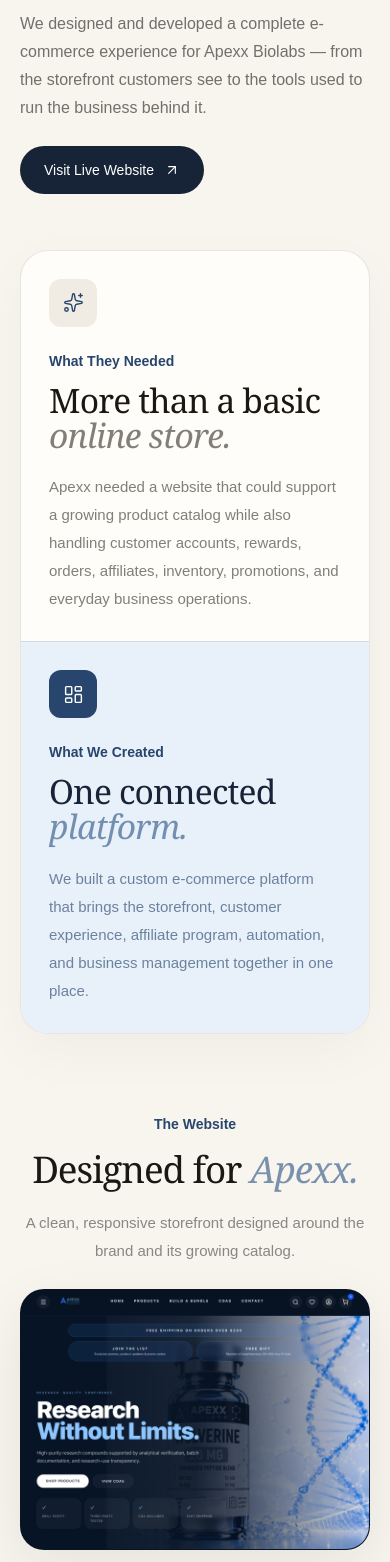
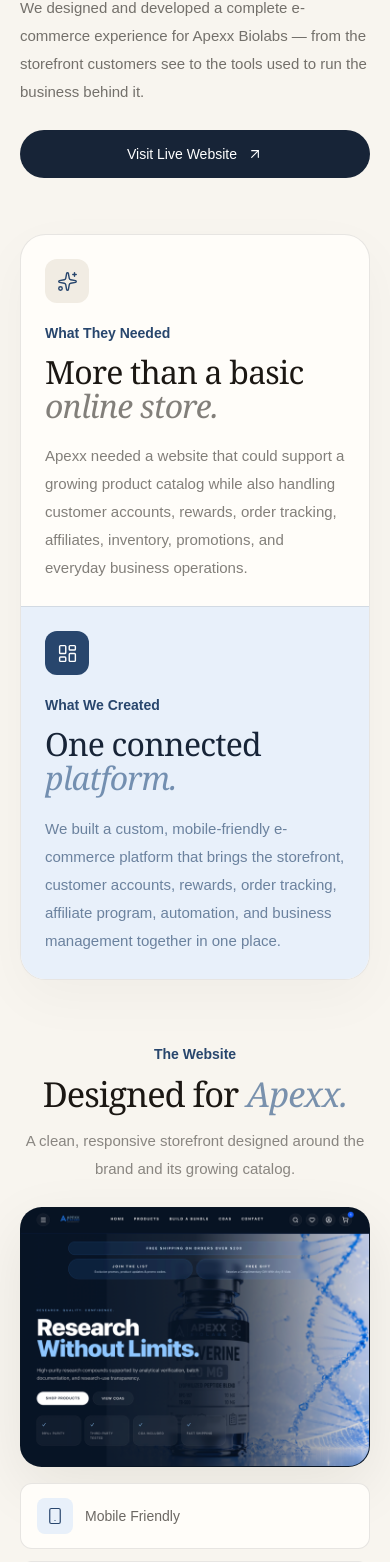
Before and after one commit to Jovavoco/jovavo, a Next.js app: page /work/apexx-biolabs in a window 390 px wide. Shown: the part 419-1981 px from the top of the page. Built offline with nearby package versions, Linux system fonts and the light colour scheme; no server answers.

Commit message:
Update page.tsx

```diff
--- a/app/work/apexx-biolabs/page.tsx
+++ b/app/work/apexx-biolabs/page.tsx
@@ -13,6 +13,7 @@
   Mail,
   PackageCheck,
   ShoppingBag,
+  Smartphone,
   Sparkles,
   Truck,
   UserRound,
@@ -86,18 +87,22 @@
   {
     icon: BadgePercent,
     title: "Affiliate Codes",
+    description: "Unique promotional codes for each affiliate.",
   },
   {
-    icon: ShoppingBag,
-    title: "Order Tracking",
+    icon: Users,
+    title: "Affiliate Dashboard",
+    description: "A dedicated dashboard for affiliate activity.",
   },
   {
     icon: CircleDollarSign,
-    title: "Commissions",
+    title: "Commission Tracking",
+    description: "Track commissions generated through affiliate codes.",
   },
   {
     icon: Mail,
     title: "Automated Emails",
+    description: "Automatic communication connected to the affiliate program.",
   },
 ];
 
@@ -112,7 +117,7 @@
 
 export default function ApexxBiolabsCaseStudy() {
   return (
-    <main className="min-h-screen bg-[#f8f5ef] text-[#1b1713]">
+    <main className="min-h-screen overflow-x-hidden bg-[#f8f5ef] text-[#1b1713]">
       {/* =========================================================
           HERO
       ========================================================= */}
@@ -133,7 +138,7 @@
           <div className="mt-10 grid gap-8 md:mt-12 lg:grid-cols-[1fr_0.85fr] lg:items-end lg:gap-16">
             <div>
               <div className="mb-5 flex items-center gap-3">
-                <div className="flex h-11 w-11 items-center justify-center rounded-xl bg-[#172437] text-white shadow-[0_10px_30px_rgba(23,36,55,0.12)]">
+                <div className="flex h-11 w-11 shrink-0 items-center justify-center rounded-xl bg-[#172437] text-white shadow-[0_10px_30px_rgba(23,36,55,0.12)]">
                   <ShoppingBag size={20} strokeWidth={1.6} />
                 </div>
 
@@ -142,23 +147,24 @@
                     Apexx Biolabs
                   </p>
 
-                  <p className="mt-0.5 text-[13px] text-[#1b1713]/45">
+                  <p className="mt-0.5 text-[13px] leading-5 text-[#1b1713]/45">
                     E-Commerce · Web Design · Development
                   </p>
                 </div>
               </div>
 
-              <h1 className="font-serif text-[3.4rem] font-light leading-[0.95] tracking-[-0.04em] sm:text-[4.2rem] md:text-[5rem]">
+              <h1 className="font-serif text-[3rem] font-light leading-[0.97] tracking-[-0.04em] sm:text-[4rem] md:text-[4.7rem] lg:text-[5rem]">
                 A custom platform
-                <br />
+                <br className="hidden sm:block" />
                 <span className="italic text-[#345b88]/65">
+                  {" "}
                   built to grow.
                 </span>
               </h1>
             </div>
 
             <div>
-              <p className="max-w-lg text-[16px] leading-7 text-[#1b1713]/60">
+              <p className="max-w-lg text-[15px] leading-7 text-[#1b1713]/60 sm:text-[16px]">
                 We designed and developed a complete e-commerce experience for
                 Apexx Biolabs — from the storefront customers see to the tools
                 used to run the business behind it.
@@ -168,7 +174,7 @@
                 href="https://apexxbiolabs.com"
                 target="_blank"
                 rel="noopener noreferrer"
-                className="group mt-6 inline-flex items-center justify-center gap-2.5 rounded-full bg-[#172437] px-6 py-3.5 text-sm font-medium text-white transition-all duration-300 hover:-translate-y-0.5 hover:bg-[#28466d]"
+                className="group mt-6 inline-flex w-full items-center justify-center gap-2.5 rounded-full bg-[#172437] px-6 py-3.5 text-sm font-medium text-white transition-all duration-300 hover:-translate-y-0.5 hover:bg-[#28466d] sm:w-auto"
               >
                 Visit Live Website
 
@@ -186,12 +192,12 @@
       {/* =========================================================
           WHAT THEY NEEDED / WHAT WE CREATED
       ========================================================= */}
-      <section className="mx-auto max-w-6xl px-5 pb-20 sm:px-6 md:pb-24">
-        <div className="grid overflow-hidden rounded-[1.75rem] border border-[#1b1713]/10 bg-[#fffdf9] shadow-[0_18px_55px_rgba(27,23,19,0.035)] md:grid-cols-2">
+      <section className="mx-auto max-w-6xl px-5 pb-16 sm:px-6 sm:pb-20 md:pb-24">
+        <div className="grid overflow-hidden rounded-[1.6rem] border border-[#1b1713]/10 bg-[#fffdf9] shadow-[0_18px_55px_rgba(27,23,19,0.035)] md:grid-cols-2 md:rounded-[1.75rem]">
           {/* WHAT THEY NEEDED */}
           <Reveal>
-            <div className="h-full p-7 sm:p-9 md:p-10">
-              <div className="mb-6 flex h-12 w-12 items-center justify-center rounded-xl bg-[#f1ece3] text-[#28466d]">
+            <div className="h-full p-6 sm:p-8 md:p-10">
+              <div className="mb-5 flex h-11 w-11 items-center justify-center rounded-xl bg-[#f1ece3] text-[#28466d] sm:h-12 sm:w-12">
                 <Sparkles size={21} strokeWidth={1.6} />
               </div>
 
@@ -199,7 +205,7 @@
                 What They Needed
               </p>
 
-              <h2 className="mt-3 font-serif text-[2.1rem] font-light leading-[1.05] tracking-[-0.025em] sm:text-[2.5rem]">
+              <h2 className="mt-3 font-serif text-[2rem] font-light leading-[1.05] tracking-[-0.025em] sm:text-[2.4rem]">
                 More than a basic
                 <br />
                 <span className="italic text-[#1b1713]/55">
@@ -209,17 +215,17 @@
 
               <p className="mt-5 text-[15px] leading-7 text-[#1b1713]/55">
                 Apexx needed a website that could support a growing product
-                catalog while also handling customer accounts, rewards, orders,
-                affiliates, inventory, promotions, and everyday business
-                operations.
+                catalog while also handling customer accounts, rewards, order
+                tracking, affiliates, inventory, promotions, and everyday
+                business operations.
               </p>
             </div>
           </Reveal>
 
           {/* WHAT WE CREATED */}
           <Reveal delay={80}>
-            <div className="h-full border-t border-[#1b1713]/10 bg-[#e8f0fa] p-7 sm:p-9 md:border-l md:border-t-0 md:p-10">
-              <div className="mb-6 flex h-12 w-12 items-center justify-center rounded-xl bg-[#28466d] text-white">
+            <div className="h-full border-t border-[#1b1713]/10 bg-[#e8f0fa] p-6 sm:p-8 md:border-l md:border-t-0 md:p-10">
+              <div className="mb-5 flex h-11 w-11 items-center justify-center rounded-xl bg-[#28466d] text-white sm:h-12 sm:w-12">
                 <LayoutDashboard size={21} strokeWidth={1.6} />
               </div>
 
@@ -227,7 +233,7 @@
                 What We Created
               </p>
 
-              <h2 className="mt-3 font-serif text-[2.1rem] font-light leading-[1.05] tracking-[-0.025em] text-[#172437] sm:text-[2.5rem]">
+              <h2 className="mt-3 font-serif text-[2rem] font-light leading-[1.05] tracking-[-0.025em] text-[#172437] sm:text-[2.4rem]">
                 One connected
                 <br />
                 <span className="italic text-[#345b88]/65">
@@ -236,9 +242,10 @@
               </h2>
 
               <p className="mt-5 text-[15px] leading-7 text-[#28466d]/65">
-                We built a custom e-commerce platform that brings the
-                storefront, customer experience, affiliate program, automation,
-                and business management together in one place.
+                We built a custom, mobile-friendly e-commerce platform that
+                brings the storefront, customer accounts, rewards, order
+                tracking, affiliate program, automation, and business
+                management together in one place.
               </p>
             </div>
           </Reveal>
@@ -248,14 +255,14 @@
       {/* =========================================================
           WEBSITE
       ========================================================= */}
-      <section className="mx-auto max-w-5xl px-5 pb-20 sm:px-6 md:pb-24">
+      <section className="mx-auto max-w-5xl px-5 pb-16 sm:px-6 sm:pb-20 md:pb-24">
         <Reveal>
           <div className="mb-6 text-center">
             <p className="text-sm font-semibold text-[#28466d]">
               The Website
             </p>
 
-            <h2 className="mt-2 font-serif text-[2.3rem] font-light tracking-[-0.03em] sm:text-[2.8rem]">
+            <h2 className="mt-2 font-serif text-[2.15rem] font-light leading-tight tracking-[-0.03em] sm:text-[2.7rem]">
               Designed for{" "}
               <span className="italic text-[#345b88]/65">
                 Apexx.
@@ -268,12 +275,46 @@
             </p>
           </div>
 
-          <div className="mx-auto max-w-3xl overflow-hidden rounded-[1.5rem] border border-[#1b1713]/10 bg-[#081526] shadow-[0_20px_60px_rgba(27,23,19,0.08)] sm:rounded-[1.75rem]">
+          {/* SMALLER WEBSITE IMAGE */}
+          <div className="mx-auto max-w-3xl overflow-hidden rounded-[1.35rem] border border-[#1b1713]/10 bg-[#081526] shadow-[0_20px_60px_rgba(27,23,19,0.08)] sm:rounded-[1.6rem]">
             <img
               src="/images/work/apexx-homepagebiolabs.png"
               alt="Apexx Biolabs homepage"
               className="block h-auto w-full object-top"
             />
+          </div>
+
+          {/* WEBSITE HIGHLIGHTS */}
+          <div className="mx-auto mt-4 grid max-w-3xl gap-3 sm:grid-cols-3">
+            <div className="flex items-center gap-3 rounded-xl border border-[#1b1713]/10 bg-[#fffdf9] px-4 py-3.5">
+              <div className="flex h-9 w-9 shrink-0 items-center justify-center rounded-lg bg-[#e8f0fa] text-[#28466d]">
+                <Smartphone size={18} strokeWidth={1.6} />
+              </div>
+
+              <span className="text-sm font-medium text-[#1b1713]/65">
+                Mobile Friendly
+              </span>
+            </div>
+
+            <div className="flex items-center gap-3 rounded-xl border border-[#1b1713]/10 bg-[#fffdf9] px-4 py-3.5">
+              <div className="flex h-9 w-9 shrink-0 items-center justify-center rounded-lg bg-[#e8f0fa] text-[#28466d]">
+                <ShoppingBag size={18} strokeWidth={1.6} />
+              </div>
+
+              <span className="text-sm font-medium text-[#1b1713]/65">
+                Custom E-Commerce
+              </span>
+            </div>
+
+            <div className="flex items-center gap-3 rounded-xl border border-[#1b1713]/10 bg-[#fffdf9] px-4 py-3.5">
+              <div className="flex h-9 w-9 shrink-0 items-center justify-center rounded-lg bg-[#e8f0fa] text-[#28466d]">
+                <Zap size={18} strokeWidth={1.6} />
+              </div>
+
+              <span className="text-sm font-medium text-[#1b1713]/65">
+                Fast & Responsive
+              </span>
+            </div>
           </div>
         </Reveal>
       </section>
@@ -281,10 +322,10 @@
       {/* =========================================================
           FOR CUSTOMERS
       ========================================================= */}
-      <section className="mx-auto max-w-6xl px-5 pb-20 sm:px-6 md:pb-24">
+      <section className="mx-auto max-w-6xl px-5 pb-16 sm:px-6 sm:pb-20 md:pb-24">
         <Reveal>
-          <div className="mb-9 max-w-2xl">
-            <div className="mb-5 flex h-12 w-12 items-center justify-center rounded-xl bg-[#e8f0fa] text-[#28466d]">
+          <div className="mb-8 max-w-2xl sm:mb-9">
+            <div className="mb-5 flex h-11 w-11 items-center justify-center rounded-xl bg-[#e8f0fa] text-[#28466d] sm:h-12 sm:w-12">
               <UserRound size={21} strokeWidth={1.6} />
             </div>
 
@@ -292,10 +333,11 @@
               For Customers
             </p>
 
-            <h2 className="mt-2 font-serif text-[2.5rem] font-light leading-[1.03] tracking-[-0.03em] sm:text-[3.1rem]">
+            <h2 className="mt-2 font-serif text-[2.2rem] font-light leading-[1.04] tracking-[-0.03em] sm:text-[3rem]">
               Everything they need
-              <br />
+              <br className="hidden sm:block" />
               <span className="italic text-[#345b88]/60">
+                {" "}
                 in one account.
               </span>
             </h2>
@@ -311,18 +353,20 @@
           {customerFeatures.map(
             ({ icon: Icon, title, description }, index) => (
               <Reveal key={title} delay={(index % 5) * 50}>
-                <div className="h-full rounded-[1.4rem] border border-[#1b1713]/10 bg-[#fffdf9] p-5 transition-all duration-300 hover:-translate-y-1 hover:border-[#28466d]/20 hover:shadow-[0_15px_40px_rgba(27,23,19,0.05)]">
-                  <div className="mb-5 flex h-10 w-10 items-center justify-center rounded-xl bg-[#f1ece3] text-[#28466d]">
+                <div className="flex h-full items-start gap-4 rounded-[1.3rem] border border-[#1b1713]/10 bg-[#fffdf9] p-5 transition-all duration-300 hover:-translate-y-1 hover:border-[#28466d]/20 hover:shadow-[0_15px_40px_rgba(27,23,19,0.05)] sm:block">
+                  <div className="flex h-10 w-10 shrink-0 items-center justify-center rounded-xl bg-[#f1ece3] text-[#28466d] sm:mb-5">
                     <Icon size={19} strokeWidth={1.6} />
                   </div>
 
-                  <h3 className="font-serif text-[1.25rem] font-light leading-tight">
+                  <div>
+                    <h3 className="font-serif text-[1.2rem] font-light leading-tight sm:text-[1.25rem]">
                       {title}
                     </h3>
 
-                  <p className="mt-2 text-[13px] leading-5 text-[#1b1713]/45">
+                    <p className="mt-1.5 text-[13px] leading-5 text-[#1b1713]/45 sm:mt-2">
                       {description}
                     </p>
+                  </div>
                 </div>
               </Reveal>
             )
@@ -333,12 +377,12 @@
       {/* =========================================================
           FOR APEXX
       ========================================================= */}
-      <section className="mx-auto max-w-6xl px-5 pb-20 sm:px-6 md:pb-24">
+      <section className="mx-auto max-w-6xl px-5 pb-16 sm:px-6 sm:pb-20 md:pb-24">
         <Reveal>
-          <div className="rounded-[2rem] bg-[#172437] p-7 text-white shadow-[0_20px_60px_rgba(23,36,55,0.1)] sm:p-9 md:p-11">
-            <div className="grid gap-10 lg:grid-cols-[0.75fr_1.25fr] lg:gap-16">
+          <div className="rounded-[1.6rem] bg-[#172437] p-6 text-white shadow-[0_20px_60px_rgba(23,36,55,0.1)] sm:rounded-[2rem] sm:p-9 md:p-11">
+            <div className="grid gap-9 lg:grid-cols-[0.75fr_1.25fr] lg:gap-16">
               <div>
-                <div className="mb-6 flex h-12 w-12 items-center justify-center rounded-xl bg-white/10 text-white">
+                <div className="mb-5 flex h-11 w-11 items-center justify-center rounded-xl bg-white/10 text-white sm:h-12 sm:w-12">
                   <LayoutDashboard size={21} strokeWidth={1.6} />
                 </div>
 
@@ -346,10 +390,11 @@
                   For Apexx
                 </p>
 
-                <h2 className="mt-2 font-serif text-[2.5rem] font-light leading-[1.03] tracking-[-0.03em] sm:text-[3rem]">
+                <h2 className="mt-2 font-serif text-[2.2rem] font-light leading-[1.04] tracking-[-0.03em] sm:text-[3rem]">
                   Simple tools to run
-                  <br />
+                  <br className="hidden sm:block" />
                   <span className="italic text-[#a9c2df]">
+                    {" "}
                     the business.
                   </span>
                 </h2>
@@ -365,14 +410,14 @@
                   ({ icon: Icon, title, description }) => (
                     <div
                       key={title}
-                      className="flex items-start gap-4 rounded-[1.25rem] border border-white/[0.06] bg-white/[0.07] p-4 sm:p-5"
+                      className="flex items-start gap-4 rounded-[1.15rem] border border-white/[0.06] bg-white/[0.07] p-4 sm:p-5"
                     >
                       <div className="flex h-10 w-10 shrink-0 items-center justify-center rounded-xl bg-white/10 text-[#a9c2df]">
                         <Icon size={18} strokeWidth={1.6} />
                       </div>
 
                       <div>
-                        <h3 className="font-serif text-[1.2rem] font-light">
+                        <h3 className="font-serif text-[1.15rem] font-light sm:text-[1.2rem]">
                           {title}
                         </h3>
 
@@ -392,12 +437,12 @@
       {/* =========================================================
           AFFILIATE SYSTEM
       ========================================================= */}
-      <section className="mx-auto max-w-6xl px-5 pb-20 sm:px-6 md:pb-24">
+      <section className="mx-auto max-w-6xl px-5 pb-16 sm:px-6 sm:pb-20 md:pb-24">
         <Reveal>
-          <div className="rounded-[2rem] bg-[#dfeafa] p-7 sm:p-9 md:p-11">
-            <div className="grid gap-10 lg:grid-cols-[0.8fr_1.2fr] lg:items-center lg:gap-16">
+          <div className="rounded-[1.6rem] bg-[#dfeafa] p-6 sm:rounded-[2rem] sm:p-9 md:p-11">
+            <div className="grid gap-9 lg:grid-cols-[0.8fr_1.2fr] lg:items-center lg:gap-16">
               <div>
-                <div className="mb-6 flex h-12 w-12 items-center justify-center rounded-xl bg-[#28466d] text-white">
+                <div className="mb-5 flex h-11 w-11 items-center justify-center rounded-xl bg-[#28466d] text-white sm:h-12 sm:w-12">
                   <Users size={21} strokeWidth={1.6} />
                 </div>
 
@@ -405,35 +450,45 @@
                   Affiliate System
                 </p>
 
-                <h2 className="mt-2 font-serif text-[2.5rem] font-light leading-[1.03] tracking-[-0.03em] text-[#172437] sm:text-[3rem]">
+                <h2 className="mt-2 font-serif text-[2.2rem] font-light leading-[1.04] tracking-[-0.03em] text-[#172437] sm:text-[3rem]">
                   Affiliate growth,
-                  <br />
+                  <br className="hidden sm:block" />
                   <span className="italic text-[#345b88]/65">
+                    {" "}
                     built in.
                   </span>
                 </h2>
 
                 <p className="mt-5 max-w-md text-[15px] leading-7 text-[#28466d]/60">
                   Affiliates have their own promo codes and dashboards while
-                  Apexx can track activity and commissions from the admin side.
+                  Apexx can manage affiliate activity and commissions from the
+                  admin side.
                 </p>
               </div>
 
               <div className="grid gap-3 sm:grid-cols-2">
-                {affiliateFeatures.map(({ icon: Icon, title }) => (
+                {affiliateFeatures.map(
+                  ({ icon: Icon, title, description }) => (
                     <div
                       key={title}
-                    className="flex items-center gap-4 rounded-[1.25rem] border border-[#28466d]/10 bg-[#fffdf9]/85 p-5"
+                      className="flex items-start gap-4 rounded-[1.15rem] border border-[#28466d]/10 bg-[#fffdf9]/90 p-4 sm:p-5"
                     >
                       <div className="flex h-10 w-10 shrink-0 items-center justify-center rounded-xl bg-[#f1ece3] text-[#28466d]">
                         <Icon size={18} strokeWidth={1.6} />
                       </div>
 
-                    <p className="font-serif text-[1.2rem] font-light text-[#172437]">
+                      <div>
+                        <h3 className="font-serif text-[1.15rem] font-light text-[#172437] sm:text-[1.2rem]">
                           {title}
+                        </h3>
+
+                        <p className="mt-1 text-[13px] leading-5 text-[#28466d]/55">
+                          {description}
                         </p>
                       </div>
-                ))}
+                    </div>
+                  )
+                )}
               </div>
             </div>
           </div>
@@ -443,11 +498,11 @@
       {/* =========================================================
           AUTOMATION
       ========================================================= */}
-      <section className="mx-auto max-w-6xl px-5 pb-20 sm:px-6 md:pb-24">
+      <section className="mx-auto max-w-6xl px-5 pb-16 sm:px-6 sm:pb-20 md:pb-24">
         <Reveal>
-          <div className="grid gap-10 rounded-[2rem] border border-[#1b1713]/10 bg-[#fffdf9] p-7 shadow-[0_15px_45px_rgba(27,23,19,0.03)] sm:p-9 md:p-11 lg:grid-cols-[0.75fr_1.25fr] lg:items-center lg:gap-16">
+          <div className="grid gap-9 rounded-[1.6rem] border border-[#1b1713]/10 bg-[#fffdf9] p-6 shadow-[0_15px_45px_rgba(27,23,19,0.03)] sm:rounded-[2rem] sm:p-9 md:p-11 lg:grid-cols-[0.75fr_1.25fr] lg:items-center lg:gap-16">
             <div>
-              <div className="mb-5 flex h-12 w-12 items-center justify-center rounded-xl bg-[#f1ece3] text-[#8a621e]">
+              <div className="mb-5 flex h-11 w-11 items-center justify-center rounded-xl bg-[#f1ece3] text-[#8a621e] sm:h-12 sm:w-12">
                 <Zap size={21} strokeWidth={1.7} />
               </div>
 
@@ -455,10 +510,11 @@
                 Automation
               </p>
 
-              <h2 className="mt-2 font-serif text-[2.4rem] font-light leading-[1.03] tracking-[-0.03em] sm:text-[2.9rem]">
+              <h2 className="mt-2 font-serif text-[2.2rem] font-light leading-[1.04] tracking-[-0.03em] sm:text-[2.9rem]">
                 Less manual work.
-                <br />
+                <br className="hidden sm:block" />
                 <span className="italic text-[#345b88]/60">
+                  {" "}
                   More automation.
                 </span>
               </h2>
@@ -492,12 +548,12 @@
       {/* =========================================================
           RESULT
       ========================================================= */}
-      <section className="mx-auto max-w-6xl px-5 pb-12 sm:px-6">
+      <section className="mx-auto max-w-6xl px-5 pb-10 sm:px-6 sm:pb-12">
         <Reveal>
-          <div className="rounded-[2rem] bg-[#edf3fa] p-7 sm:p-9 md:p-11">
+          <div className="rounded-[1.6rem] bg-[#edf3fa] p-6 sm:rounded-[2rem] sm:p-9 md:p-11">
             <div className="grid gap-8 md:grid-cols-[1fr_0.85fr] md:items-end md:gap-14">
               <div>
-                <div className="mb-6 flex h-12 w-12 items-center justify-center rounded-xl bg-[#172437] text-white">
+                <div className="mb-5 flex h-11 w-11 items-center justify-center rounded-xl bg-[#172437] text-white sm:h-12 sm:w-12">
                   <Sparkles size={21} strokeWidth={1.6} />
                 </div>
 
@@ -505,7 +561,7 @@
                   The Result
                 </p>
 
-                <h2 className="mt-2 font-serif text-[2.8rem] font-light leading-[1] tracking-[-0.035em] text-[#172437] sm:text-[3.5rem]">
+                <h2 className="mt-2 font-serif text-[2.4rem] font-light leading-[1.02] tracking-[-0.035em] text-[#172437] sm:text-[3.4rem]">
                   47 products.
                   <br />
                   <span className="italic text-[#345b88]/60">
@@ -517,8 +573,8 @@
               <div>
                 <p className="text-[15px] leading-7 text-[#28466d]/60">
                   Apexx now has one connected platform for its storefront,
-                  customers, rewards, orders, affiliates, inventory,
-                  promotions, and automated communication.
+                  customer accounts, rewards, order tracking, affiliates,
+                  inventory, promotions, and automated communication.
                 </p>
 
                 <a
@@ -544,14 +600,14 @@
       {/* =========================================================
           CTA
       ========================================================= */}
-      <section className="mx-auto max-w-6xl px-5 pb-24 pt-8 sm:px-6 md:pb-28">
+      <section className="mx-auto max-w-6xl px-5 pb-24 pt-6 sm:px-6 sm:pt-8 md:pb-28">
         <Reveal>
-          <div className="rounded-[2rem] border border-[#1b1713]/10 bg-[#fffdf9] px-6 py-12 text-center sm:px-10 sm:py-14">
-            <div className="mx-auto mb-6 flex h-11 w-11 items-center justify-center rounded-xl bg-[#f1ece3] text-[#28466d]">
+          <div className="rounded-[1.6rem] border border-[#1b1713]/10 bg-[#fffdf9] px-5 py-10 text-center sm:rounded-[2rem] sm:px-10 sm:py-14">
+            <div className="mx-auto mb-5 flex h-11 w-11 items-center justify-center rounded-xl bg-[#f1ece3] text-[#28466d]">
               <ArrowUpRight size={19} strokeWidth={1.6} />
             </div>
 
-            <h2 className="font-serif text-[2.6rem] font-light leading-[1.03] tracking-[-0.03em] sm:text-[3.3rem]">
+            <h2 className="font-serif text-[2.25rem] font-light leading-[1.04] tracking-[-0.03em] sm:text-[3.2rem]">
               Have a project{" "}
               <span className="italic text-[#345b88]/60">
                 in mind?
```
Lines whose indentation alone changed are shown as unchanged.
